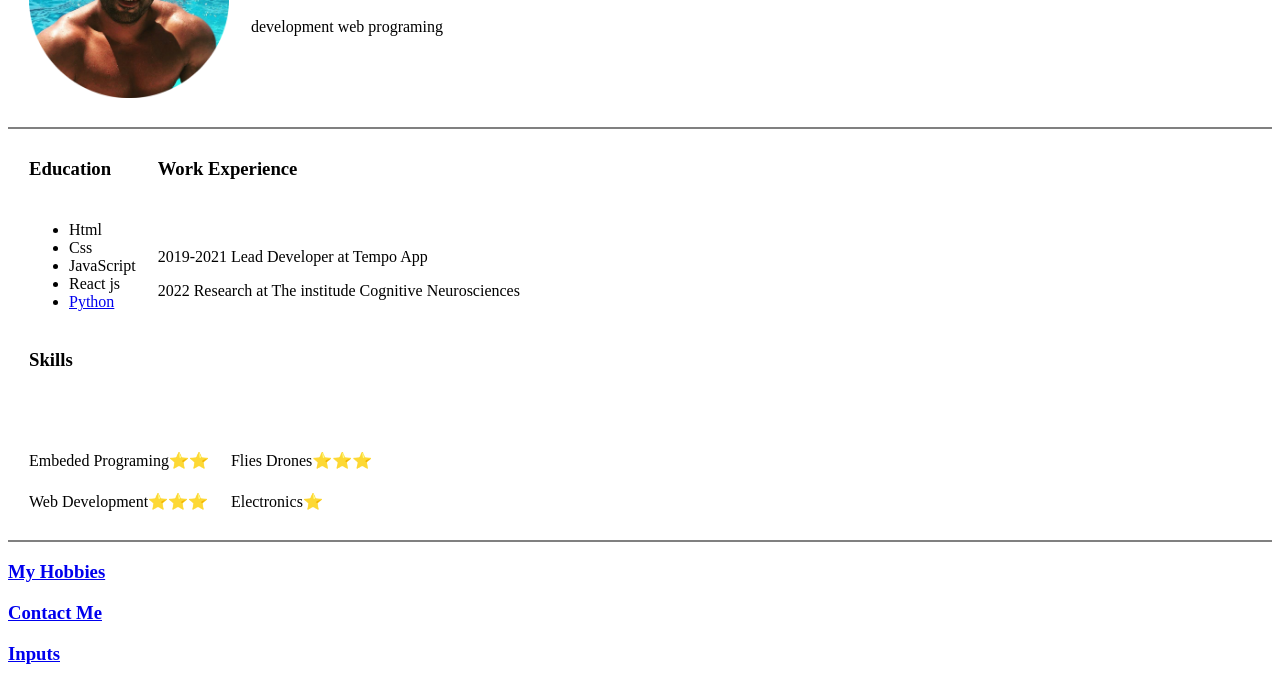
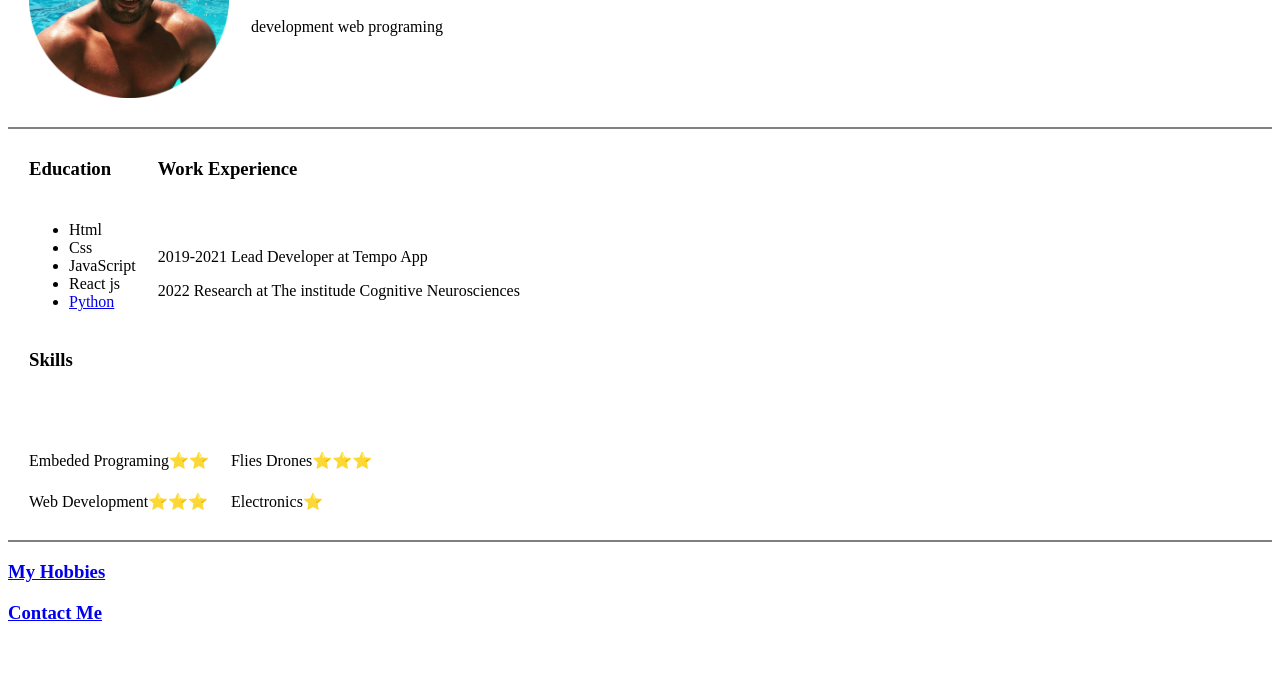
Before and after one commit to yossits/cv, a plain HTML site: page index.html in a window 1280 px wide. Shown: the part 131-814 px from the top of the page. Drawn offline with Linux system fonts and the light colour scheme.

Commit message:
Update index.html

```diff
--- a/index.html
+++ b/index.html
@@ -62,6 +62,5 @@
     <hr size="2" noshade />
     <a href="hobbies.html"><h3>My Hobbies</h3></a>
     <a href="contact.html"><h3>Contact Me</h3></a>
-    <a href="inputs.html"><h3>Inputs</h3></a>
   </body>
 </html>
```
